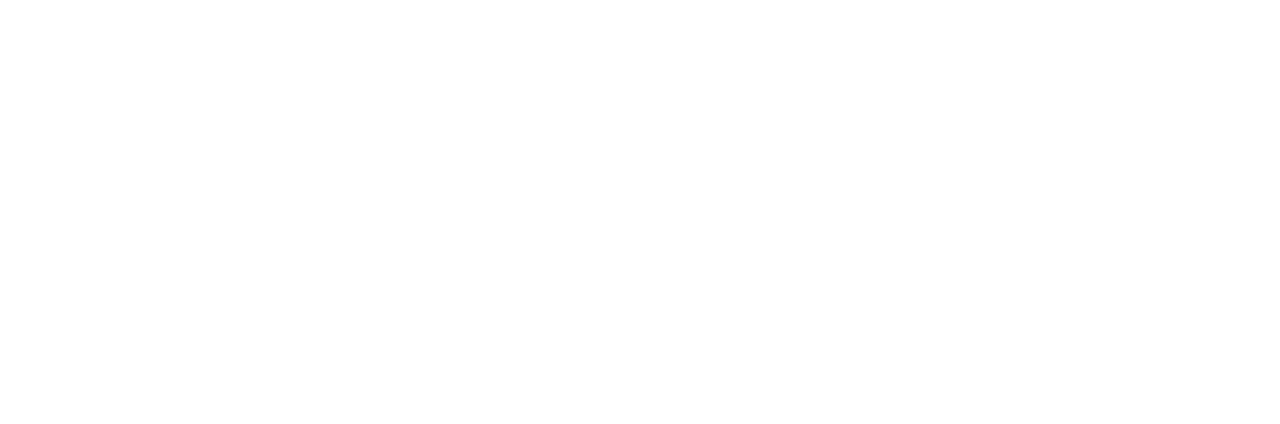
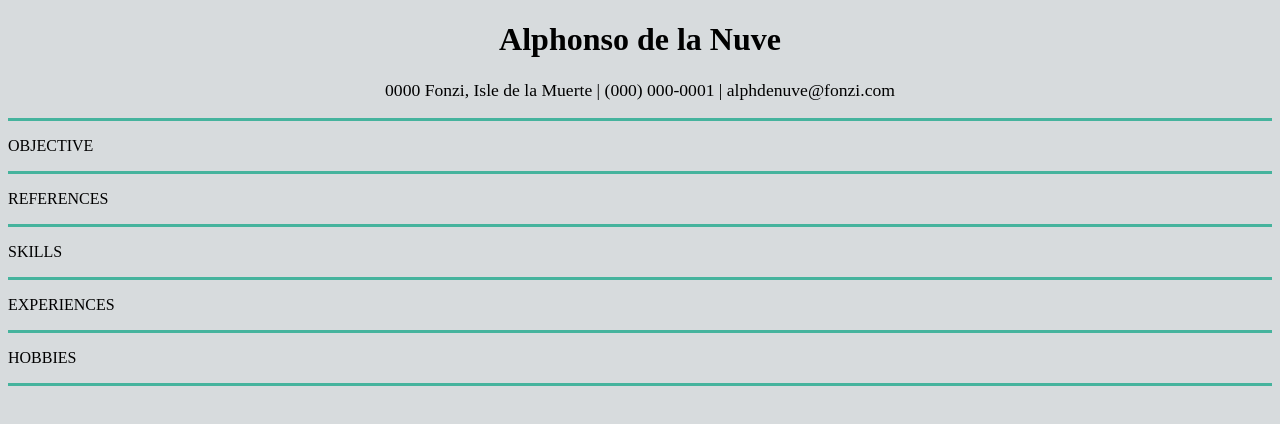
Before and after one commit to Xamdes/resume-site, a plain HTML site: page index.html in a window 1280 px wide. Drawn offline with Linux system fonts and the light colour scheme.

Commit message:
Added starting information

```diff
--- a/css/index.css
+++ b/css/index.css
@@ -0,0 +1,45 @@
+body {
+  background-color: #D7DBDD;
+}
+
+.center_header {
+  text-align: center;
+  font-size: 1.8em;
+}
+
+.about_center_header {
+  text-align: center;
+  font-size: 1em;
+}
+
+.seperator_horizontal {
+  border-bottom-style: solid;
+}
+
+.div_green {
+  color: green;
+}
+
+.div_red {
+  color: red;
+}
+
+.div_blue {
+  color: blue;
+}
+
+.header_section {
+  text-align: left;
+  border-bottom-style: solid;
+  border-color: #45B39D;
+  font-size: 1em
+}
+
+.resume_contact {
+  font-size: 1.1em;
+  text-align: center;
+}
+
+.resume_paragraph {
+  font-size: 1.2em;
+}
--- a/index.html
+++ b/index.html
@@ -6,6 +6,28 @@
     <title></title>
   </head>
   <body>
-
+    <div class="about_center_header">
+      <h1>Alphonso de la Nuve</h1>
+    </div>
+    <div class="resume_contact">
+      <p>0000 Fonzi, Isle de la Muerte | (000) 000-0001 | alphdenuve@fonzi.com</p>
+    </div>
+    <div class="header_section">
+    </div>
+    <div class="header_section">
+      <p>OBJECTIVE</p>
+    </div>
+    <div class="header_section">
+      <p>REFERENCES</p>
+    </div>
+    <div class="header_section">
+      <p>SKILLS</p>
+    </div>
+    <div class="header_section">
+      <p>EXPERIENCES</p>
+    </div>
+    <div class="header_section">
+      <p>HOBBIES</p>
+    </div>
   </body>
 </html>
```
